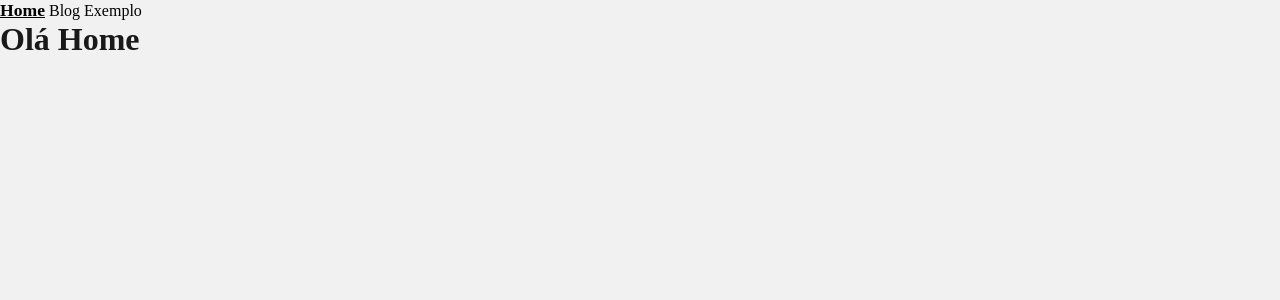
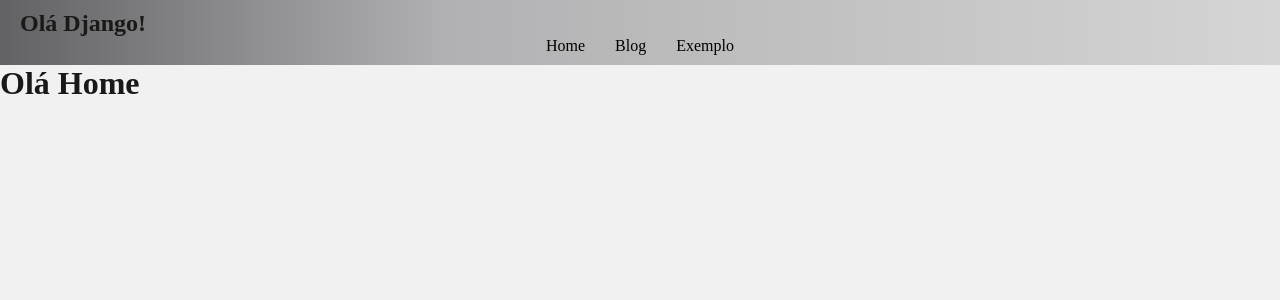
Before and after one commit to BiraBalaZ/ola_django, a Django app: page / in a window 1280 px wide. Shown: the top 300 px of the page. Run offline with Django 5.2, Linux system fonts and the light colour scheme.

Commit message:
Updating css in header

```diff
--- a/base/global/partials/menu.html
+++ b/base/global/partials/menu.html
@@ -1,6 +1,8 @@
-<header>
+<header class="cabecalho">
     <nav>
         <ul>
+            <h1>Olá Django!</h1>
+            <div class="menu">
                 <li>
                     <a href="{% url "home:home" %}">Home</a>
                 </li>
@@ -10,6 +12,7 @@
                 <li>
                     <a href="{% url "blog:exemplo" %}">Exemplo</a>
                 </li>
+            </div>
         </ul>
     </nav>
 </header>
--- a/base/static/global/css/style.css
+++ b/base/static/global/css/style.css
@@ -13,20 +13,46 @@ body {
     background-color: #F1F1F1;
 }
 
-li {
+.cabecalho {
+    display: inline;
+}
+
+.cabecalho nav {
+    background: linear-gradient(90deg, rgb(98, 98, 100) 0%, rgb(177, 177, 179) 35%, rgb(214, 213, 213) 100%);
+    align-items: center;
+    justify-content: space-between;
+    padding: 10px 20px;
+}
+
+.menu {
+    flex-grow: 1;
+    display: flex;
+    justify-content: center;
+}
+
+.menu ul {
+    list-style: none;
+    padding: 0;
+    margin: 0;
+    display: flex;
+}
+
+.menu li {
+    margin: 0 15px;
     display: inline;
 }
 
 a {
     color: black;
     text-decoration: none;
-    transition: .5s;
+    transition: transform 0.3s ease, font-weight 0.3s ease;
+    display: inline-block; /* Garante que o efeito não afete o layout */
 }
 
 a:hover {
     text-decoration: underline;
     font-weight: bold;
-    font-size: 110%;
+    transform: scale(1.1); /* Mantém o tamanho do espaço e só aumenta visualmente */
 }
 
 .content {
```
Lines whose indentation alone changed are shown as unchanged.
